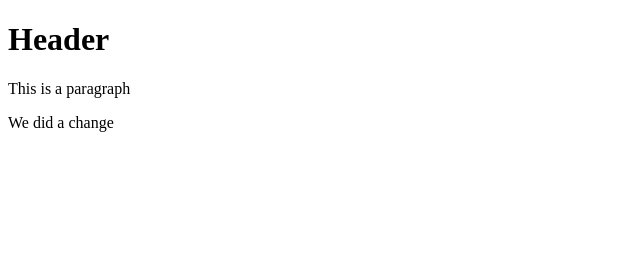
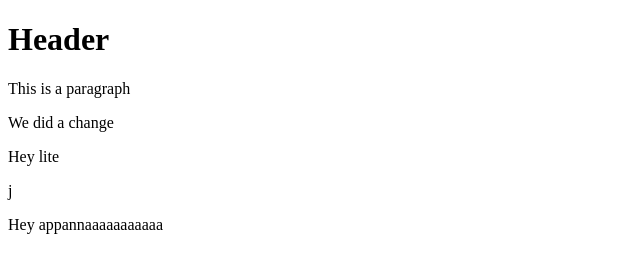
Before and after one commit to Chalanambika/git-test, a website: page index.html in a window 1280 px wide. Shown: the whole page, without its empty margins (0-640 px from the left). Drawn offline with Linux system fonts and the light colour scheme.

Commit message:
fourth commit

```diff
--- a/index.html
+++ b/index.html
@@ -5,5 +5,8 @@
         <h1>Header</h1>
         <p> This is a paragraph </p>
         <p> We did a change</p>
+        <p>Hey lite</p>
+        <p>j</p>
+        <p>Hey appannaaaaaaaaaaa</p>
     </body>
 </html>
```
Also changed, not shown: package.json (added, +24 -0 lines), 2 other files.
